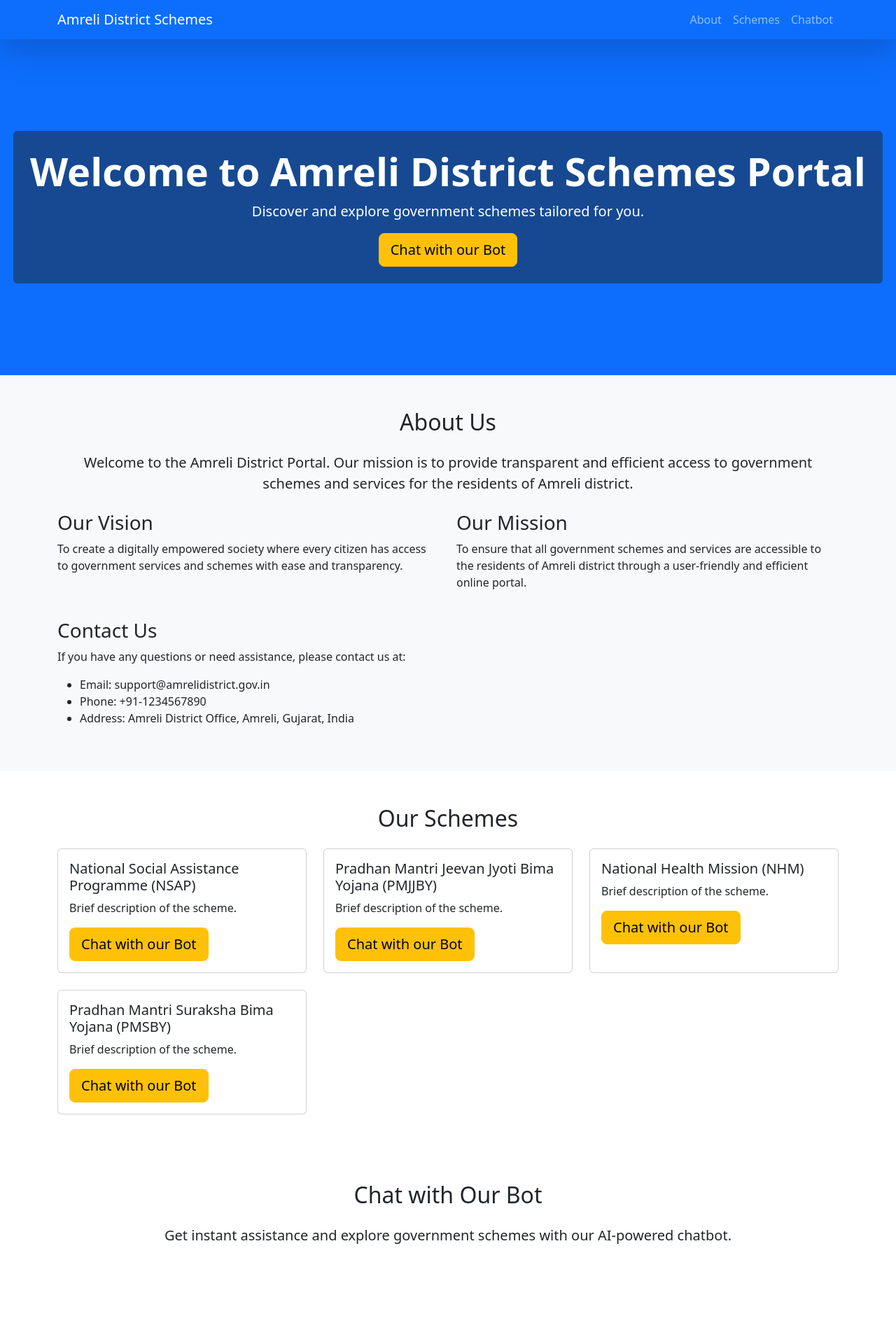
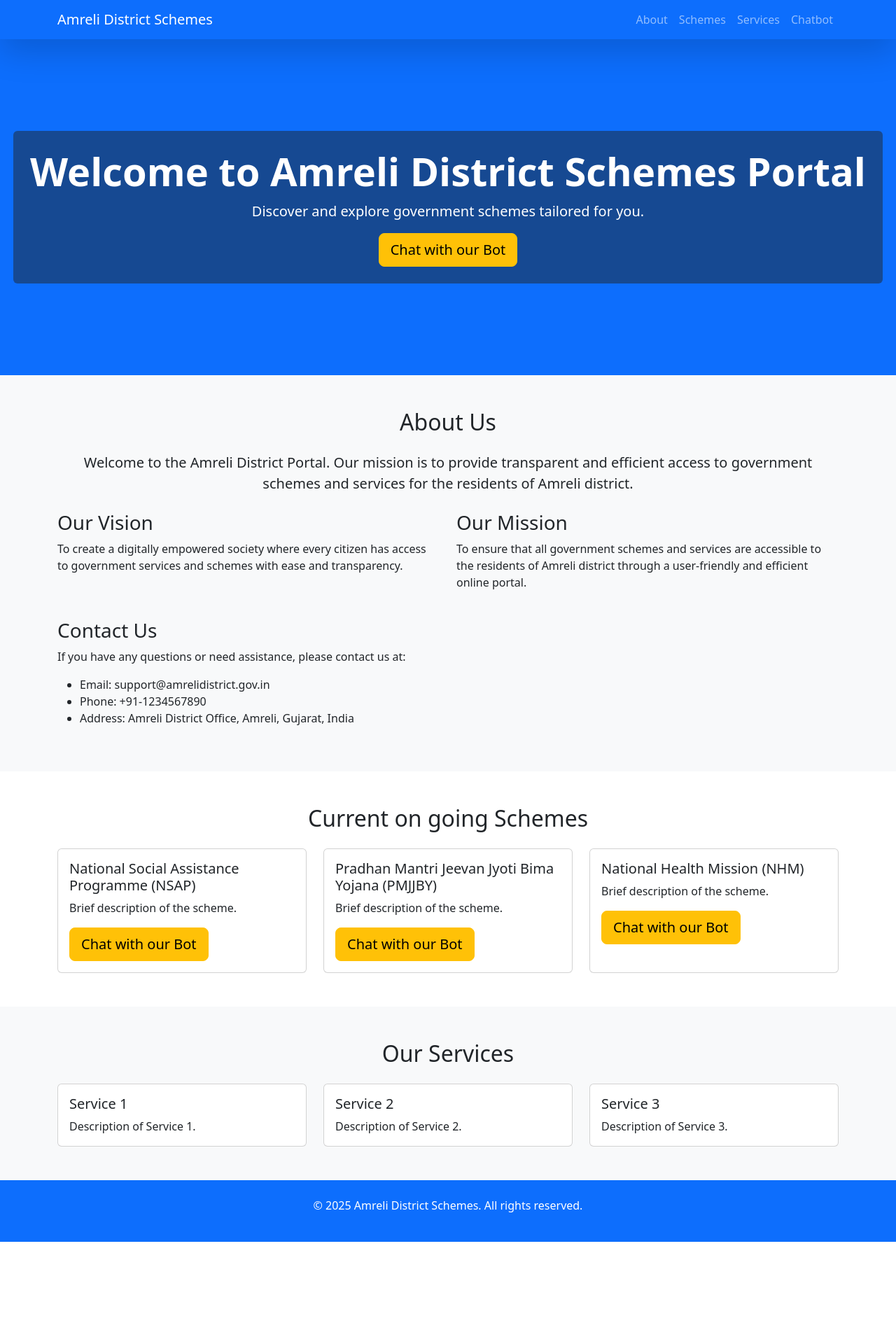
Before and after one commit to Jadeja01/chatbot, a Next.js app: page / in a window 1280 px wide. Shown: the top 1920 px of the page at 70% size. After the commit the page ends 1774 px from the top, so only its background shows below. Built offline with nearby package versions, Linux system fonts and the light colour scheme.

Commit message:
Final look

```diff
--- /dev/null
+++ b/app/(components)/chatbot/page.js
@@ -0,0 +1,48 @@
+import Link from "next/link";
+import Navbar from "../nav/page";
+import Footer from "../footer/page";
+
+export default function Chatbot() {
+  return (
+    <div>
+      <Navbar />
+      <div className="container mt-5">
+        <div className="row">
+          <div className="col-12">
+
+              <Link href="/" className="btn btn-secondary mb-4">Go back</Link>
+
+          </div>
+          <div className="row mt-5">
+          <div className="col-12">
+            <h2 className="text-center mb-4">How to Use</h2>
+            <p className="text-center lead">
+              Follow just three steps:
+            </p>
+            <ol className="list-group list-group-numbered">
+              <li className="list-group-item">Send a Hi message to start the bot</li>
+              <li className="list-group-item">Select the scheme for which you want information</li>
+              <li className="list-group-item">Ask your question related to that scheme</li>
+            </ol>
+          </div>
+        </div>
+        </div>
+        <div className="row">
+          <div className="col-12 text-center">
+            <h2 className="mb-4">Chat with Our Bot</h2>
+            <p className="lead mb-4">
+              Get instant assistance and explore government schemes with our AI-powered chatbot.
+            </p>
+            <iframe
+              src={process.env.bot_url}
+              className="w-100"
+              style={{ height: "600px", border: "none" }}
+              allow="microphone"
+            ></iframe>
+          </div>
+        </div>
+      </div>
+      <Footer />
+    </div>
+  );
+}
--- /dev/null
+++ b/app/(components)/footer/page.js
@@ -0,0 +1,14 @@
+export default function Footer(){
+    return (
+        <div>
+            <footer className="bg-primary text-white py-4">
+        <div className="container text-center">
+          <p>
+            &copy; {new Date().getFullYear()} Amreli District Schemes. All
+            rights reserved.
+          </p>
+        </div>
+      </footer>
+        </div>
+    )
+}
--- /dev/null
+++ b/app/(components)/nav/page.js
@@ -0,0 +1,30 @@
+import Link from "next/link";
+
+export default function Navbar(){
+    return (
+        <nav className="navbar navbar-expand-lg navbar-dark bg-primary shadow-lg">
+        <div className="container">
+          <Link className="navbar-brand" href="/">Amreli District Schemes</Link>
+          <button className="navbar-toggler" type="button" data-bs-toggle="collapse" data-bs-target="#navbarNav" aria-controls="navbarNav" aria-expanded="false" aria-label="Toggle navigation">
+            <span className="navbar-toggler-icon"></span>
+          </button>
+          <div className="collapse navbar-collapse" id="navbarNav">
+            <ul className="navbar-nav ms-auto">
+              <li className="nav-item">
+                <a className="nav-link" href="#about">About</a>
+              </li>
+              <li className="nav-item">
+                <a className="nav-link" href="#schemes">Schemes</a>
+              </li>
+              <li className="nav-item">
+                <a className="nav-link" href="#services">Services</a>
+              </li>
+              <li className="nav-item">
+                <Link href="/chatbot" className="nav-link">Chatbot</Link>
+              </li>
+            </ul>
+          </div>
+        </div>
+      </nav>
+    )
+}
--- a/app/page.js
+++ b/app/page.js
@@ -1,49 +1,30 @@
 import React from "react";
 import Head from "next/head";
-import 'bootstrap/dist/css/bootstrap.min.css';
-import "./importjs.js"
-import "./globals.css"
+import "bootstrap/dist/css/bootstrap.min.css";
+import "./importjs.js";
+import "./globals.css";
+import Navbar from "./(components)/nav/page.js";
+import Link from "next/link.js";
+import Footer from "./(components)/footer/page.js";
 
 export default function Home() {
   return (
     <div>
-      <Head>
-        <title>Amreli District Schemes</title>
-        <meta
-          name="description"
-          content="Explore government schemes for the Amreli district. Chat with our AI-powered bot for more information."
-        />
-        <link rel="icon" href="/favicon.ico" />
-      </Head>
-      <nav className="navbar navbar-expand-lg navbar-dark bg-primary shadow-lg">
-        <div className="container">
-          <a className="navbar-brand" href="#home">Amreli District Schemes</a>
-          <button className="navbar-toggler" type="button" data-bs-toggle="collapse" data-bs-target="#navbarNav" aria-controls="navbarNav" aria-expanded="false" aria-label="Toggle navigation">
-            <span className="navbar-toggler-icon"></span>
-          </button>
-          <div className="collapse navbar-collapse" id="navbarNav">
-            <ul className="navbar-nav ms-auto">
-              <li className="nav-item">
-                <a className="nav-link" href="#about">About</a>
-              </li>
-              <li className="nav-item">
-                <a className="nav-link" href="#schemes">Schemes</a>
-              </li>
-              <li className="nav-item">
-                <a className="nav-link" href="#chat">Chatbot</a>
-              </li>
-            </ul>
-          </div>
-        </div>
-      </nav>
+      <Navbar />
       <div
         className="d-flex align-items-center justify-content-center text-center text-white bg-primary py-5"
-        style={{ height: "60vh"}}
+        style={{ height: "60vh" }}
       >
         <div className="p-4 bg-dark bg-opacity-50 rounded">
-          <h1 className="display-4 fw-bold">Welcome to Amreli District Schemes Portal</h1>
-          <p className="lead">Discover and explore government schemes tailored for you.</p>
-          <a href="#chat" className="btn btn-warning btn-lg">Chat with our Bot</a>
+          <h1 className="display-4 fw-bold">
+            Welcome to Amreli District Schemes Portal
+          </h1>
+          <p className="lead">
+            Discover and explore government schemes tailored for you.
+          </p>
+          <Link href="/chatbot" className="btn btn-warning btn-lg">
+            Chat with our Bot
+          </Link>
         </div>
       </div>
 
@@ -52,19 +33,25 @@ export default function Home() {
         <div className="container">
           <h2 className="text-center mb-4">About Us</h2>
           <p className="lead text-center mb-4">
-            Welcome to the Amreli District Portal. Our mission is to provide transparent and efficient access to government schemes and services for the residents of Amreli district.
+            Welcome to the Amreli District Portal. Our mission is to provide
+            transparent and efficient access to government schemes and services
+            for the residents of Amreli district.
           </p>
           <div className="row">
             <div className="col-md-6">
               <h3>Our Vision</h3>
               <p>
-                To create a digitally empowered society where every citizen has access to government services and schemes with ease and transparency.
+                To create a digitally empowered society where every citizen has
+                access to government services and schemes with ease and
+                transparency.
               </p>
             </div>
             <div className="col-md-6">
               <h3>Our Mission</h3>
               <p>
-                To ensure that all government schemes and services are accessible to the residents of Amreli district through a user-friendly and efficient online portal.
+                To ensure that all government schemes and services are
+                accessible to the residents of Amreli district through a
+                user-friendly and efficient online portal.
               </p>
             </div>
           </div>
@@ -72,7 +59,8 @@ export default function Home() {
             <div className="col-md-12">
               <h3>Contact Us</h3>
               <p>
-                If you have any questions or need assistance, please contact us at:
+                If you have any questions or need assistance, please contact us
+                at:
               </p>
               <ul>
                 <li>Email: support@amrelidistrict.gov.in</li>
@@ -86,23 +74,31 @@ export default function Home() {
 
       {/* Schemes Section */}
       <div id="schemes" className="container py-5">
-        <h2 className="text-center mb-4">Our Schemes</h2>
+        <h2 className="text-center mb-4">Current on going Schemes</h2>
         <div className="row g-4">
           <div className="col-md-4">
             <div className="card h-100">
               <div className="card-body">
-                <h5 className="card-title">National Social Assistance Programme (NSAP)</h5>
+                <h5 className="card-title">
+                  National Social Assistance Programme (NSAP)
+                </h5>
                 <p className="card-text">Brief description of the scheme.</p>
-                <a href="#chat" className="btn btn-warning btn-lg">Chat with our Bot </a>
+                <a href="#chat" className="btn btn-warning btn-lg">
+                  Chat with our Bot{" "}
+                </a>
               </div>
             </div>
           </div>
           <div className="col-md-4">
             <div className="card h-100">
               <div className="card-body">
-                <h5 className="card-title">Pradhan Mantri Jeevan Jyoti Bima Yojana (PMJJBY)</h5>
+                <h5 className="card-title">
+                  Pradhan Mantri Jeevan Jyoti Bima Yojana (PMJJBY)
+                </h5>
                 <p className="card-text">Brief description of the scheme.</p>
-                <a href="#chat" className="btn btn-warning btn-lg">Chat with our Bot</a>
+                <a href="#chat" className="btn btn-warning btn-lg">
+                  Chat with our Bot
+                </a>
               </div>
             </div>
           </div>
@@ -111,42 +107,50 @@ export default function Home() {
               <div className="card-body">
                 <h5 className="card-title">National Health Mission (NHM)</h5>
                 <p className="card-text">Brief description of the scheme.</p>
-                <a href="#chat" className="btn btn-warning btn-lg">Chat with our Bot</a>
-              </div>
-            </div>
-          </div>
-          <div className="col-md-4">
-            <div className="card h-100">
-              <div className="card-body">
-                <h5 className="card-title">Pradhan Mantri Suraksha Bima Yojana (PMSBY)</h5>
-                <p className="card-text">Brief description of the scheme.</p>
-                <a href="#chat" className="btn btn-warning btn-lg">Chat with our Bot</a>
+                <a href="#chat" className="btn btn-warning btn-lg">
+                  Chat with our Bot
+                </a>
               </div>
             </div>
           </div>
         </div>
       </div>
 
-      {/* Chatbot Section */}
-      <div id="chat" className="container py-5 text-center">
-        <h2 className="mb-4">Chat with Our Bot</h2>
-        <p className="lead mb-4">
-          Get instant assistance and explore government schemes with our AI-powered chatbot.
-        </p>
-        <iframe
-          src={process.env.bot_url}
-          className="w-100"
-          style={{ height: "600px", border: "none" }}
-          allow="microphone"
-        ></iframe>
-      </div>
+      {/* Services Section */}
+      <section id="services" className="py-5 bg-light">
+        <div className="container">
+          <h2 className="text-center mb-4">Our Services</h2>
+          <div className="row">
+            <div className="col-md-4">
+              <div className="card h-100">
+                <div className="card-body">
+                  <h5 className="card-title">Service 1</h5>
+                  <p className="card-text">Description of Service 1.</p>
+                </div>
+              </div>
+            </div>
+            <div className="col-md-4">
+              <div className="card h-100">
+                <div className="card-body">
+                  <h5 className="card-title">Service 2</h5>
+                  <p className="card-text">Description of Service 2.</p>
+                </div>
+              </div>
+            </div>
+            <div className="col-md-4">
+              <div className="card h-100">
+                <div className="card-body">
+                  <h5 className="card-title">Service 3</h5>
+                  <p className="card-text">Description of Service 3.</p>
+                </div>
+              </div>
+            </div>
+          </div>
+        </div>
+      </section>
 
       {/* Footer */}
-      <footer className="bg-primary text-white py-4">
-        <div className="container text-center">
-          <p>&copy; {new Date().getFullYear()} Amreli District Schemes. All rights reserved.</p>
-        </div>
-      </footer>
+      <Footer/>
     </div>
   );
 }
```
